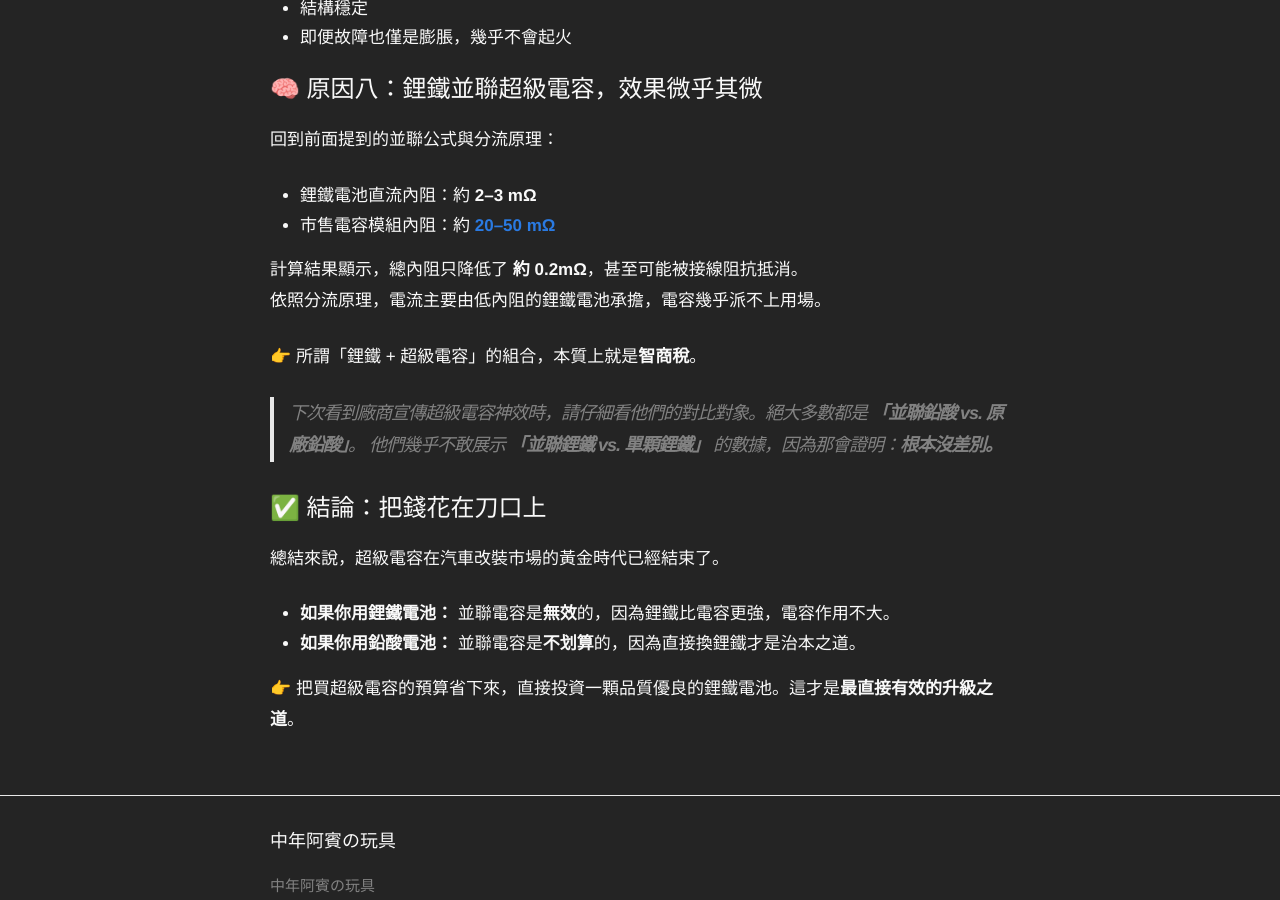
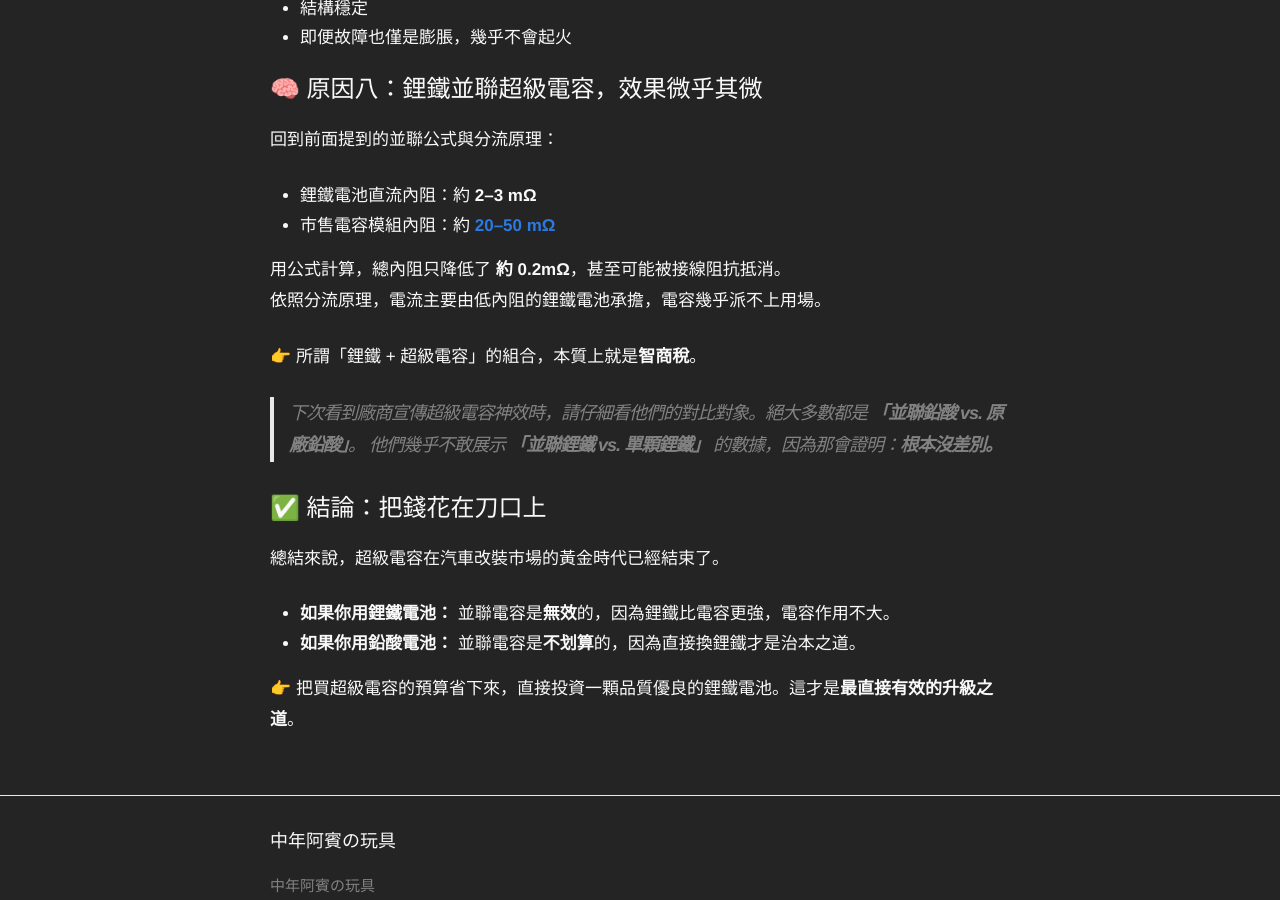
Before and after one commit to 1stbenz/1stbenz.github.io, a Jekyll site: the page built from _posts/2025-10-18-dont-use-supercap.md, in a window 1280 px wide and 900 px high, scrolled down 3091 px. Built offline with Jekyll 4.4.1, drawn with Linux system fonts in a browser that asks for light colours.

Commit message:
Update 2025-10-18-dont-use-supercap.md

```diff
--- a/_posts/2025-10-18-dont-use-supercap.md
+++ b/_posts/2025-10-18-dont-use-supercap.md
@@ -113,7 +113,7 @@ categories: Auto
 - 鋰鐵電池直流內阻：約 **2–3 mΩ**
 - 市售電容模組內阻：約 [**20–50 mΩ**](/images/supercap_ir.webp)
 
-計算結果顯示，總內阻只降低了 **約 0.2mΩ**，甚至可能被接線阻抗抵消。
+用公式計算，總內阻只降低了 **約 0.2mΩ**，甚至可能被接線阻抗抵消。
 依照分流原理，電流主要由低內阻的鋰鐵電池承擔，電容幾乎派不上用場。
 
 👉 所謂「鋰鐵 + 超級電容」的組合，本質上就是**智商稅**。
```
